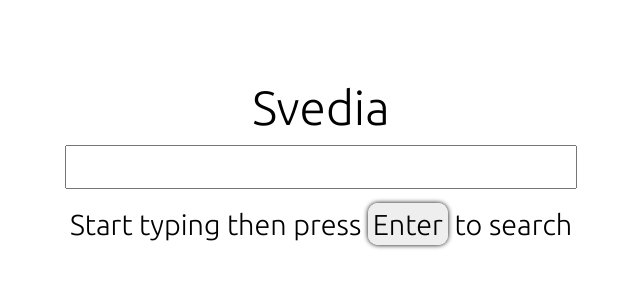
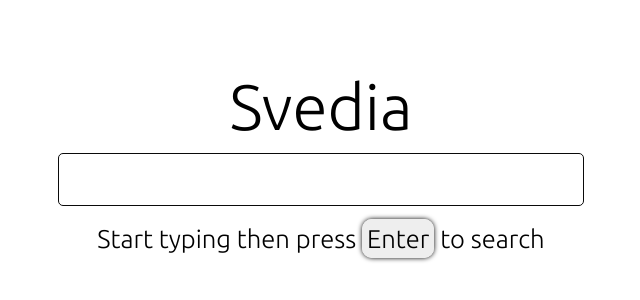
Before and after one commit to Svelofy/svedia, a SvelteKit app: page / in a window 1280 px wide. Shown: the part 230-530 px from the top of the page, without its empty margins (319-959 px from the left). Built offline with nearby package versions, Linux system fonts and the light colour scheme.

Commit message:
Add `extra styling`

```diff
--- a/src/routes/+page.svelte
+++ b/src/routes/+page.svelte
@@ -45,22 +45,26 @@
     }
 
     .container #logo {
-        font-size: 3rem;
+        font-size: 4rem;
         margin: 0;
         margin-bottom: 10px;
     }
 
     .container #search-input {
-        font-size: 2.1rem;
+        font-size: 2.7rem;
+        max-width: 80%;
+        text-align: center;
+        border-radius: 5px;
+        border: 1px solid rgb(10, 10, 10);
     }
 
     .container #hint {
-        font-size: 1.8rem;
+        font-size: 1.6rem;
     }
 
     .container #hint kbd {
         padding: 5px;
-        font-size: 1.8rem;
+        font-size: 1.6rem;
         background: #eee;
         border-radius: 10px;
         box-shadow: 0 0 5px black;
--- a/src/routes/results/[searchValue]/+page.svelte
+++ b/src/routes/results/[searchValue]/+page.svelte
@@ -3,6 +3,7 @@
 	import { onMount } from 'svelte';
 	import { page } from "$app/stores";
 	import type { SearchResult } from "src/interfaces";
+	import { fade } from "svelte/transition";
 
     // Update searchValue according to route
     $searchValue = $page.params.searchValue;
@@ -49,14 +50,34 @@
 	});
 </script>
 
-<h1>Results for {$searchValue}</h1>
+<h1>Results for <i>{$searchValue}</i></h1>
 
 {#if loadingFinished}
 
-	{#each searchResults as { title, normalised }}
-		<div>
+	{#each searchResults as { title, normalised }, i}
+		<div in:fade={{ duration: 500, delay: (searchResults.length + i) * 15 }}>
 			<a href={`/page/${normalised}`}>{title}</a>
 		</div>
 	{/each}
 
 {/if}
+
+<style>
+	h1 {
+		text-align: center;
+		font-size: 2.5rem;
+	}
+
+	div {
+		text-align: center;
+		margin-bottom: 30px;
+	}
+
+	div a {
+		font-size: 1.8rem;
+		background: rgb(245, 245, 245);
+		padding: 10px;
+		border-radius: 10px;
+		text-decoration: none;
+	}
+</style>
```
